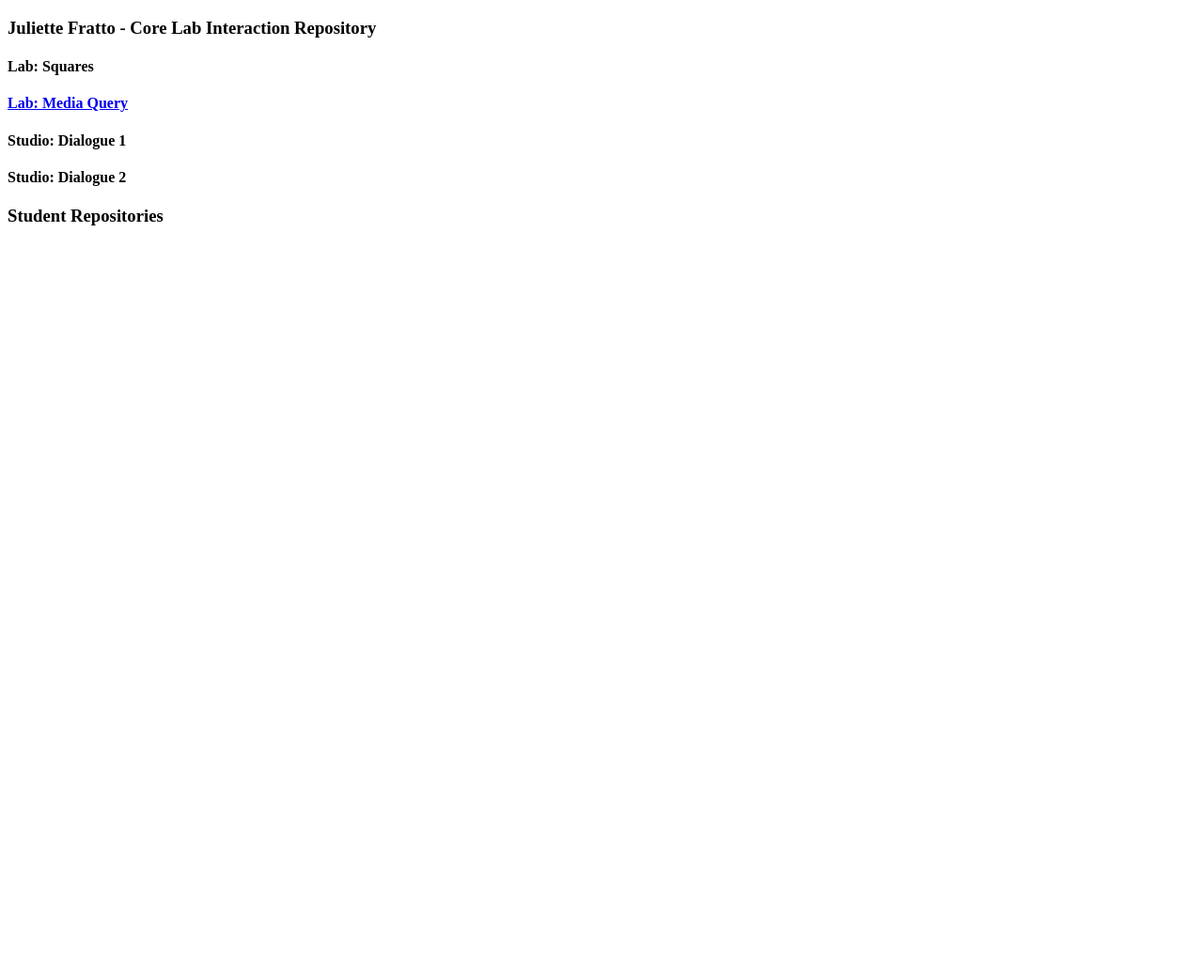
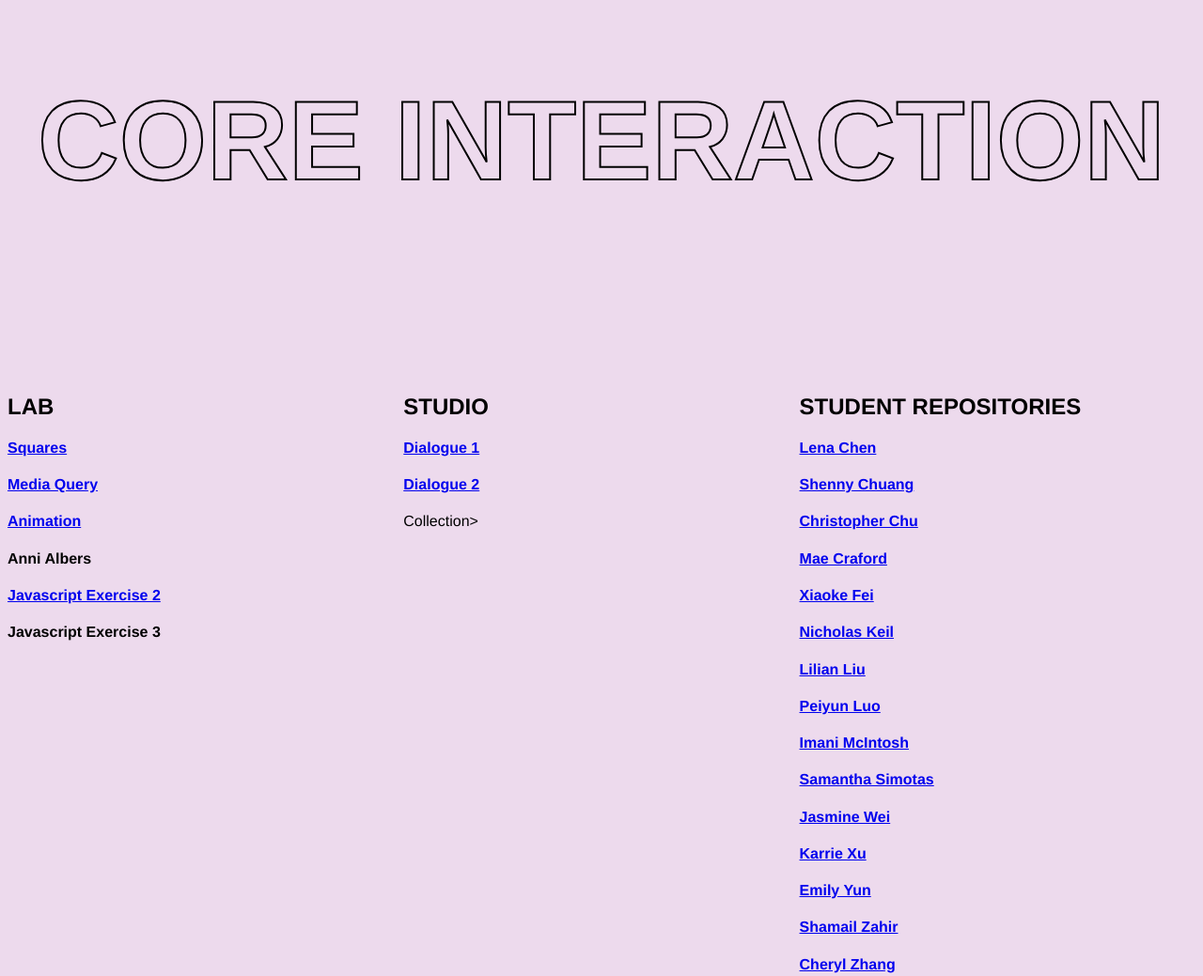
Before and after one commit to jfratto1999/corelabinteraction, a plain HTML site: page homepage.html in a window 1280 px wide. Shown: the whole page at 94% size. Before the commit the page ends 800 px from the top, so only its background shows below. Drawn offline with Linux system fonts and the light colour scheme.

Commit message:
Add files via upload

```diff
--- a/homepage.html
+++ b/homepage.html
@@ -1,25 +1,95 @@
 <!DOCTYPE html>
 <html>
 <head>
-	<meta charset="utf-8">
-	<meta name="viewport" content="width=device-width, initial-scale=1">
-	<title>Juliette Fratto - Repository</title>
-	<style type="text/css">
+<meta name="viewport" content="width=device-width, initial-scale=1">
+<style>
+
+* {
+  box-sizing: border-box;
+  font-family: "helvetica";
+  background-color: #eddaed;
+
+}
+
+/* Create three equal columns that floats next to each other */
+.column {
+  float: left;
+  width: 33.33%;
+  height: 1000px;
+  padding-top: 100px;
 
 
+}
 
-    </style>
+/* Clear floats after the columns */
+.row:after {
+
+  display: table;
+  clear: both;
+}
+
+h1{
+
+  font-size: 120px;
+  text-align: center;
+  -webkit-text-stroke-width: 2px;
+   -webkit-text-stroke-color: black;
+   color: #eddaed;
+
+
+}
+
+</style>
 </head>
 <body>
 
-    <h3>Juliette Fratto - Core Lab Interaction Repository</h3>
-
-    <h4>Lab: Squares</h4>
-    <h4><a href="https://jfratto1999.github.io/corelabinteraction/Media-Query/media-query.html">Lab: Media Query</a></h4>
-    <h4>Studio: Dialogue 1</h4>
-    <h4>Studio: Dialogue 2</h4>
-
-    <h3>Student Repositories</h3>
+<div class="header">
+  <h1>CORE INTERACTION</h1>
+</div>
 
 
+<div class="row">
+  <div class="column">
+    <h2>LAB</h2>
+    <p>
+            <h4><a href="https://jfratto1999.github.io/corelabinteraction/Positioning-Exercise.html">Squares</a>
+            </h4>
+            <h4><a href="https://jfratto1999.github.io/corelabinteraction/Media-Query/media-query.html">Media Query</a></h4>
+            <h4><a href="https://jfratto1999.github.io/corelabinteraction/clouds.html">Animation</a></h4>
+            <h4>Anni Albers</h4>
+            <h4><a href="https://jfratto1999.github.io/corelabinteraction/thankyou/thankyou.html">Javascript Exercise 2</a></h4>
+            <h4>Javascript Exercise 3</h4>
+    </p>
+  </div>
+  <div class="column">
+    <h2>STUDIO</h2>
+    <p>
+            <h4><a href="https://jfratto1999.github.io/corestudiointeraction/Dialogue-Project/Dialogue-1/Dialogue-1.html">Dialogue 1</a></h4>
+            <h4><a href="https://jfratto1999.github.io/corestudiointeraction/Dialogue-Project/Dialogue-2/Dialogue-2.html">Dialogue 2</a></h4></p>
+            <h4<a href="https://jfratto1999.github.io/corestudiointeraction/collection/collection.html">Collection</a>></h4>
+    </p>
+  </div>
+  <div class="column">
+    <h2>STUDENT REPOSITORIES</h2>
+    <p>
+            <h4><a href="https://github.com/leqichen1228/Feb-13-in-class">Lena Chen</a></h4>
+            <h4><a href="https://shennychuang.github.io/corelab_spring2019/home.html">Shenny Chuang</a></h4>
+            <h4><a href="https://chuc036.github.io/website/homepage.html">Christopher Chu</a></h4>
+            <h4><a href="https://maecraford.github.io">Mae Craford</a></h4>
+            <h4><a href="https://github.com/KarenFei/Corelab2">Xiaoke Fei</a></h4>
+            <h4><a href="https://nicholaskeil.github.io/keil_index/index.html">Nicholas Keil</a></h4>
+            <h4><a href="https://chinadancer.github.io/homepage/">Lilian Liu</a></h4>
+            <h4><a href="https://pennyluo0810.github.io/corelab/Pennypage/works.html">Peiyun Luo</a></h4>
+            <h4><a href="https://imanimcintosh.github.io/index/.">Imani McIntosh</a></h4>
+            <h4><a href=" https://simos177.github.io/Core_Lab_Studio_Interaction/">Samantha Simotas</a></h4>
+            <h4><a href="https://jasminewei0224.github.io/lab/homepage.html">Jasmine Wei</a></h4>
+            <h4><a href="https://mazupigchu.github.io/corelab19/index.html">Karrie Xu</a></h4>
+            <h4><a href="https://yune395.github.io/core-lab/index.html">Emily Yun</a></h4>
+            <h4><a href="https://shamailz.github.io/Index/">Shamail Zahir</a></h4>
+            <h4><a href="https://cherylzz.github.io/core_lab2019/homepage/">Cheryl Zhang</a></h4>
+        </p>
+  </div>
+</div>
+
 </body>
+</html>
```
